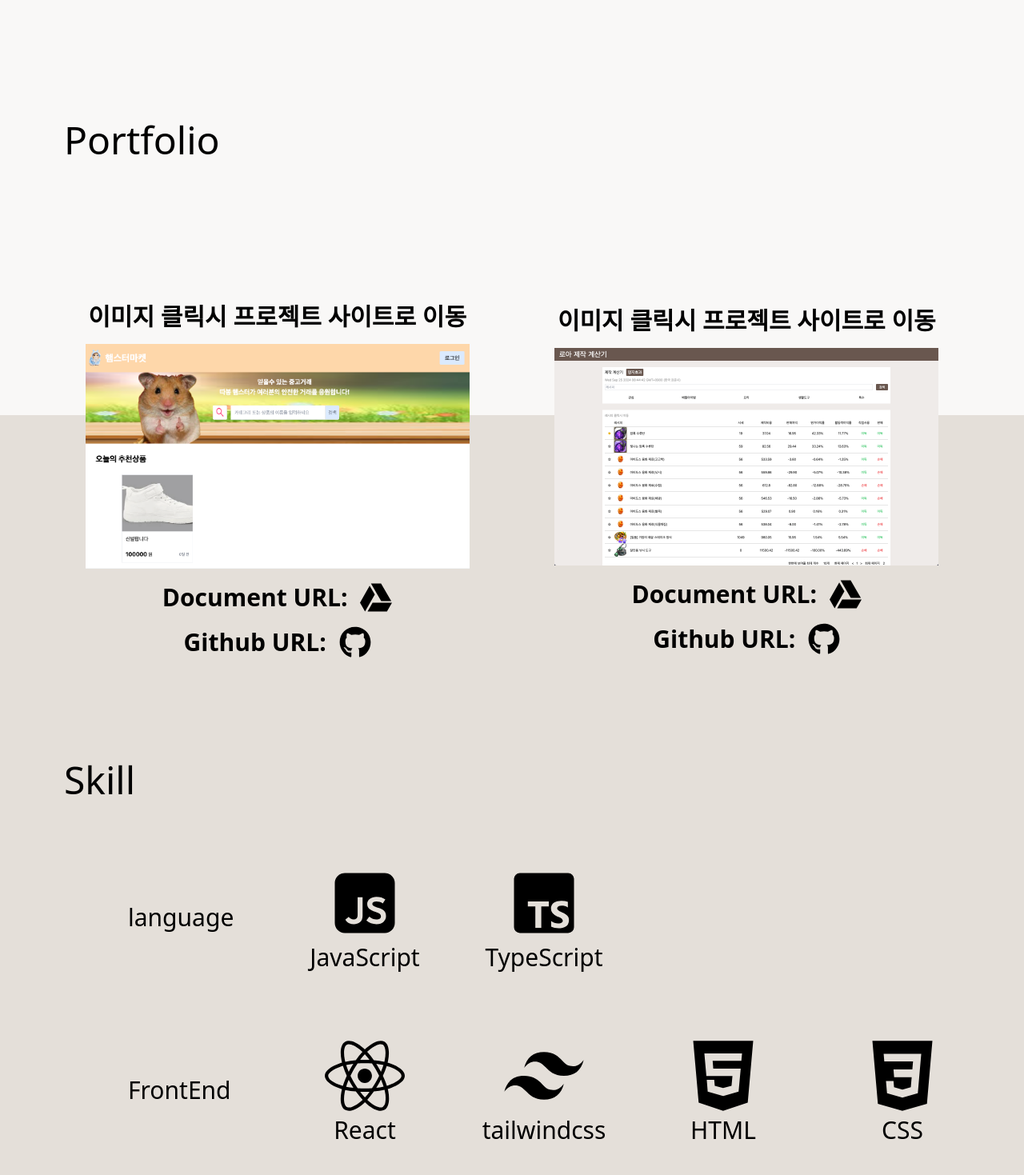
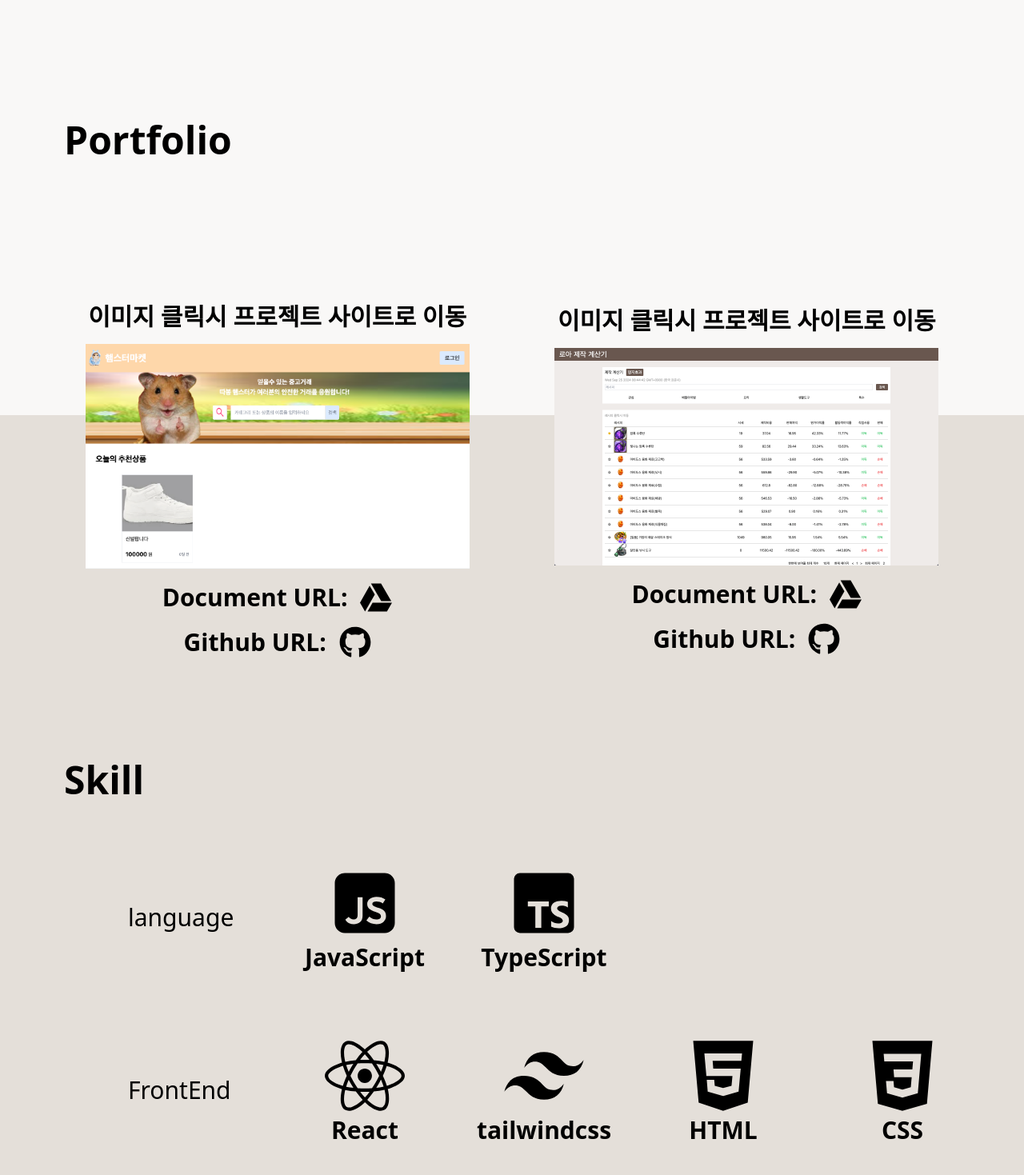
Before and after one commit to dpclfk/portfolio, a React (Create React App) app in the folder portfolio/: page / in a window 1280 px wide. Shown: the part 681-2150 px from the top of the page at 80% size. Built offline with nearby package versions, Linux system fonts and the light colour scheme.

Commit message:
fix:font-bold

```diff
--- a/portfolio/src/Component/Contact.tsx
+++ b/portfolio/src/Component/Contact.tsx
@@ -2,7 +2,7 @@ import ContactInfo from "./contents/contactinfo";
 
 const Contact = (): JSX.Element => {
   return (
-    <div className="text-[2rem]">
+    <div className="text-[2rem] font-bold">
       <ContactInfo title={"Phone"} contents={"010-8810-9457"} />
       <ContactInfo title={"Email"} contents={"akdfid1@gmail.com"} />
       <ContactInfo title={"Address"} contents="경기도 안양시(안양역에서 10분거리)" />
--- a/portfolio/src/Component/Portfolio.tsx
+++ b/portfolio/src/Component/Portfolio.tsx
@@ -15,7 +15,7 @@ const Portfolio = (): JSX.Element => {
   return (
     <>
       <div className="w-full min-w-[80rem] min-h-screen bghalf flex flex-col justify-between">
-        <div className="pt-8 pb-8 pl-20 text-5xl">Portfolio</div>
+        <div className="pt-8 pb-8 pl-20 text-5xl font-bold">Portfolio</div>
         <div className="flex items-center justify-evenly overflow-hidden pb-20 items-center min-w-[80rem]">
           <div className="text-center w-[35%] h-[40%] mb-4 min-w-[30rem] relative">
             <div className="text-3xl font-bold pb-4">이미지 클릭시 프로젝트 사이트로 이동</div>
@@ -57,7 +57,7 @@ const Portfolio = (): JSX.Element => {
                         <div className="rounded h-[3px] bg-white w-[40%] my-1"></div>
                       </div>
                       <div className="text-xl font-bold text-white">
-                        NaverMap, OAuth, react, typescript <br /> 사용한 쇼핑몰 사이트
+                        NaverMap, OAuth, react, typescript를 <br /> 사용한 쇼핑몰 사이트
                       </div>
                       <div className="font-bold pt-4 text-white text-xl">
                         제작기간: 4주 / 제작인원: 4인
@@ -139,8 +139,9 @@ const Portfolio = (): JSX.Element => {
                         <div className="rounded h-[3px] bg-white w-[40%] my-1"></div>
                       </div>
                       <div className="text-xl font-bold text-white">
-                        게임 아이템 제작시 이득 및 손해를 <br />
-                        확인할수있는 사이트 제작
+                        NestJs와 React를 사용하여 게임 아이템 제작시
+                        <br />
+                        이득 및 손해를 확인할수있는 사이트
                       </div>
                       <div className="font-bold pt-4 text-white text-xl">
                         제작기간: 2주 / 제작인원: 1인
--- a/portfolio/src/Component/Skill.tsx
+++ b/portfolio/src/Component/Skill.tsx
@@ -10,7 +10,7 @@ import Icon from "./contents/Icon";
 const Skill = (): JSX.Element => {
   return (
     <div className="h-full w-full">
-      <div className="pt-8 pl-20 text-5xl pb-12">Skill</div>
+      <div className="pt-8 pl-20 text-5xl pb-12 font-bold">Skill</div>
       {/* 사용가능 언어 */}
       <div className="pt-8 pl-40 text-3xl flex gap-12 text-center items-center pb-12">
         <div className="w-[10rem] text-start">language</div>
--- a/portfolio/src/Component/contents/Icon.tsx
+++ b/portfolio/src/Component/contents/Icon.tsx
@@ -7,7 +7,7 @@ const Icon = ({ title, icon }: IProps): JSX.Element => {
   return (
     <div className="w-[11rem]">
       {icon}
-      <div>{title}</div>
+      <div className="font-bold">{title}</div>
     </div>
   );
 };
```
